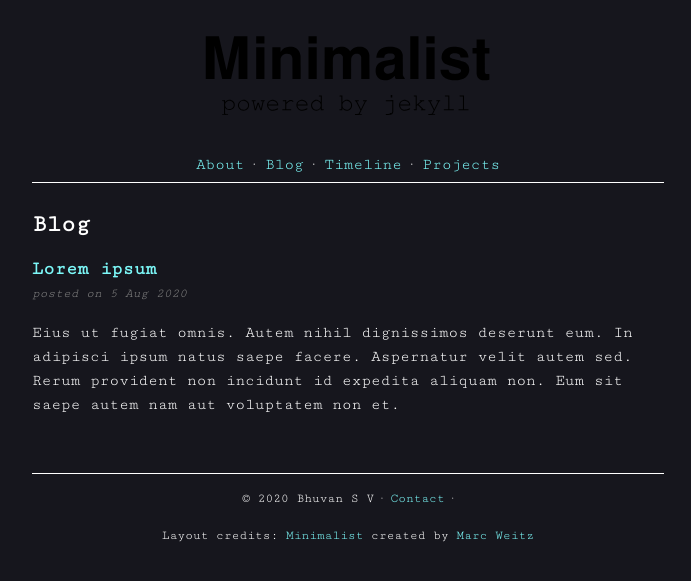
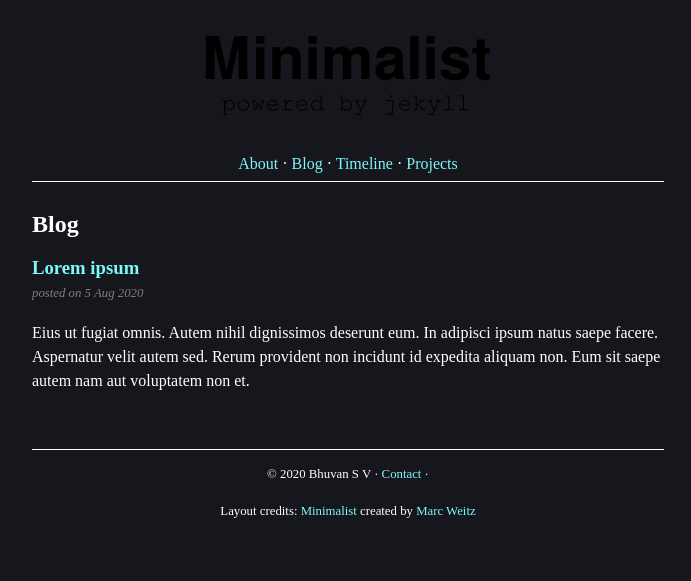
Before and after one commit to bhuvansv/bhuvansv.github.io, a Jekyll site: the page built from index.md, in a window 1280 px wide. Shown: the top 581 px of the page, without its empty margins (292-983 px from the left). Built offline with Jekyll 4.4.1, drawn with Linux system fonts in a browser that asks for light colours; some web fonts are replaced.

Commit message:
Update head.html

```diff
--- a/_includes/head.html
+++ b/_includes/head.html
@@ -2,7 +2,7 @@
     <title>{{site.title}}</title>
     <meta charset="utf-8">
     <link href="{{site.url}}{{site.baseurl}}/assets/css/style.css" type="text/css" rel="stylesheet"></link>
-    <link href="https://fonts.googleapis.com/css?family=Cutive+Mono" rel="stylesheet">
+    <link href="https://fonts.googleapis.com/css?family=Courier+New" rel="stylesheet">
     <meta content="{{site.description}}" name="description"></meta>
     <meta content="{{site.owner}}" name="author"></meta>
     <meta content="Copyright 2017 {{site.owner}}. All rights reserved." name="copyright"></meta>
```
